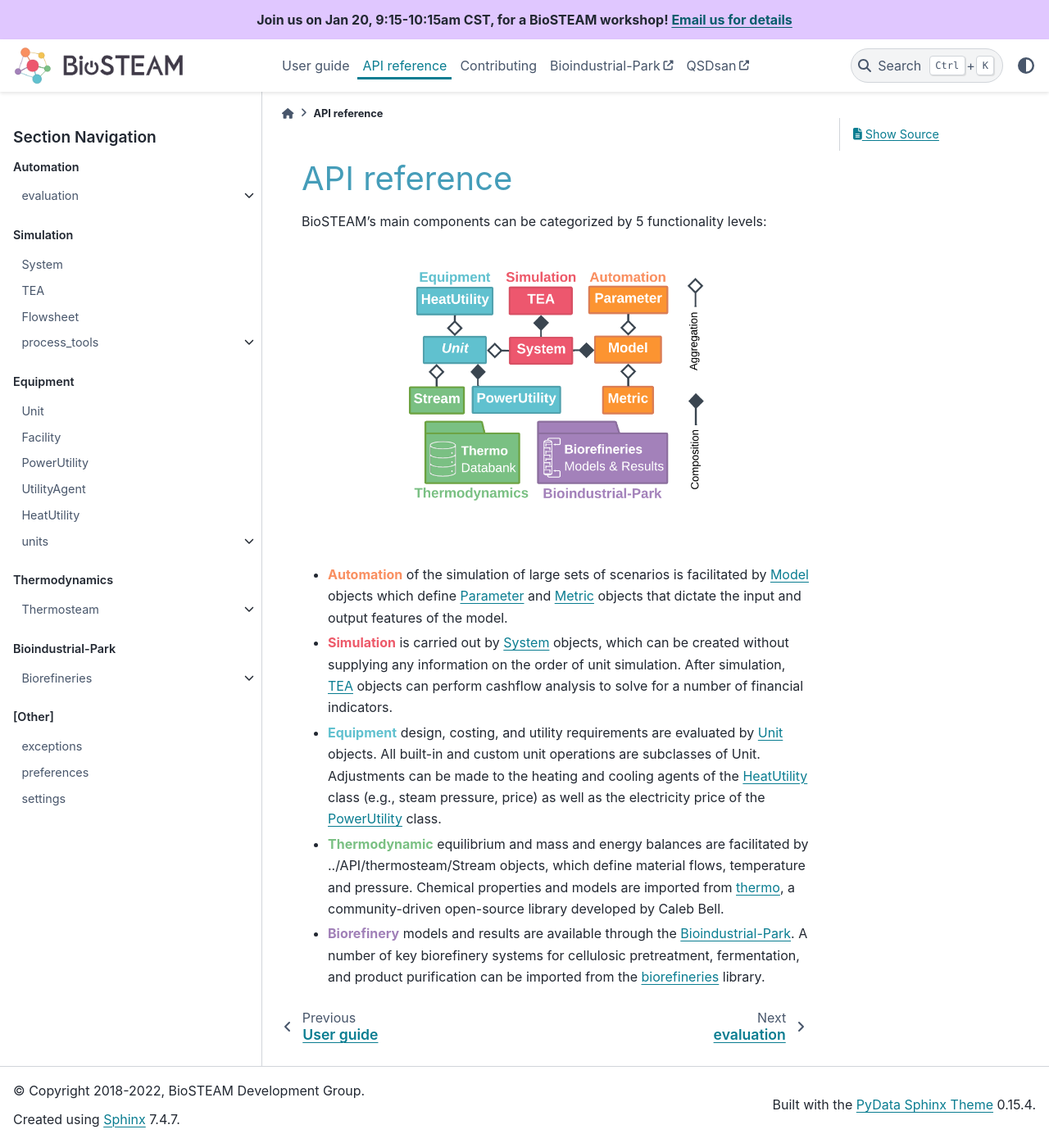
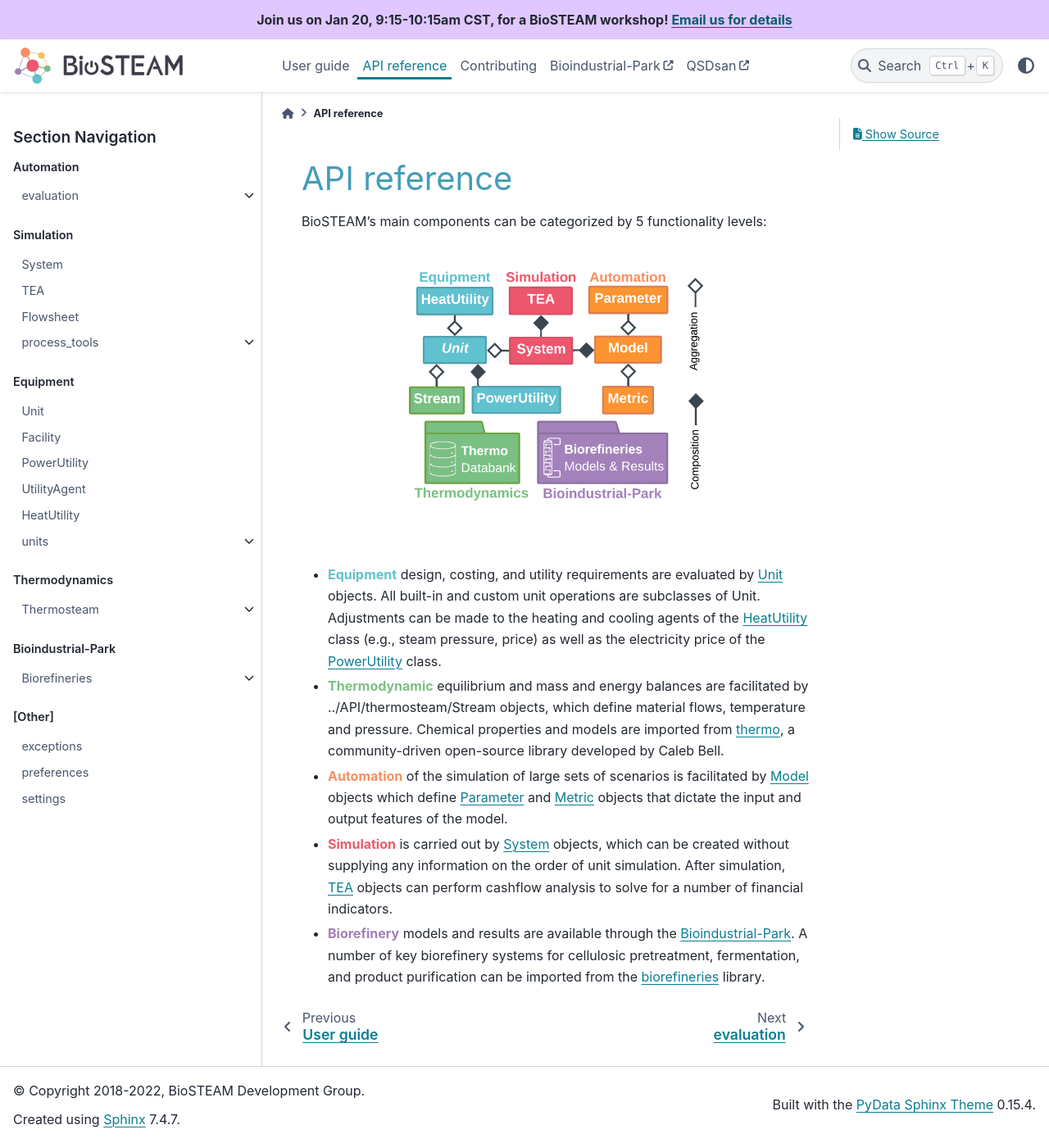
Before and after one commit to BioSTEAMDevelopmentGroup/biosteam, a Sphinx documentation site: the page built from docs/API/index.txt, in a window 1280 px wide and 1395 px high. Shown: the whole window at 82% size. Built offline with Sphinx 7.4.7 and the PyData theme 0.15.4, drawn with Linux system fonts in a browser that asks for light colours; pages that are not in the unit, such as notebooks, are missing from menus; the version number is read from the project's files by our own code.

Commit message:
change description order

```diff
--- a/docs/API/index.txt
+++ b/docs/API/index.txt
@@ -26,13 +26,13 @@ BioSTEAM's main components can be categorized by 5 functionality levels:
    :class: only-dark
    :align: center
 
+- :blue:`Equipment` design, costing, and utility requirements are evaluated by :doc:`../API/Unit` objects. All built-in and custom unit operations are subclasses of Unit. Adjustments can be made to the heating and cooling agents of the :doc:`../API/HeatUtility` class (e.g., steam pressure, price) as well as the electricity price of the :doc:`../API/PowerUtility` class.
+
+- :green:`Thermodynamic` equilibrium and mass and energy balances are facilitated by :doc:`../API/thermosteam/Stream` objects, which define material flows, temperature and pressure. Chemical properties and models are imported from `thermo <https://thermo.readthedocs.io/>`_, a community-driven open-source library developed by Caleb Bell.
+
 - :orange:`Automation` of the simulation of large sets of scenarios is facilitated by :doc:`../API/evaluation/Model` objects which define :doc:`../API/evaluation/Parameter` and :doc:`../API/evaluation/Metric` objects that dictate the input and output features of the model.
 
 - :red:`Simulation` is carried out by :doc:`../API/System` objects, which can be created without supplying any information on the order of unit simulation. After simulation, :doc:`../API/TEA` objects can perform cashflow analysis to solve for a number of financial indicators.
-
-- :blue:`Equipment` design, costing, and utility requirements are evaluated by :doc:`../API/Unit` objects. All built-in and custom unit operations are subclasses of Unit. Adjustments can be made to the heating and cooling agents of the :doc:`../API/HeatUtility` class (e.g., steam pressure, price) as well as the electricity price of the :doc:`../API/PowerUtility` class.
-
-- :green:`Thermodynamic` equilibrium and mass and energy balances are facilitated by :doc:`../API/thermosteam/Stream` objects, which define material flows, temperature and pressure. Chemical properties and models are imported from `thermo <https://thermo.readthedocs.io/>`_, a community-driven open-source library developed by Caleb Bell.
 
 - :purple:`Biorefinery` models and results are available through the `Bioindustrial-Park <https://github.com/BioSTEAMDevelopmentGroup/Bioindustrial-Park>`_. A number of key biorefinery systems for cellulosic pretreatment, fermentation, and product purification can be imported from the :doc:`biorefineries <../API/biorefineries/index>` library.
 
```
